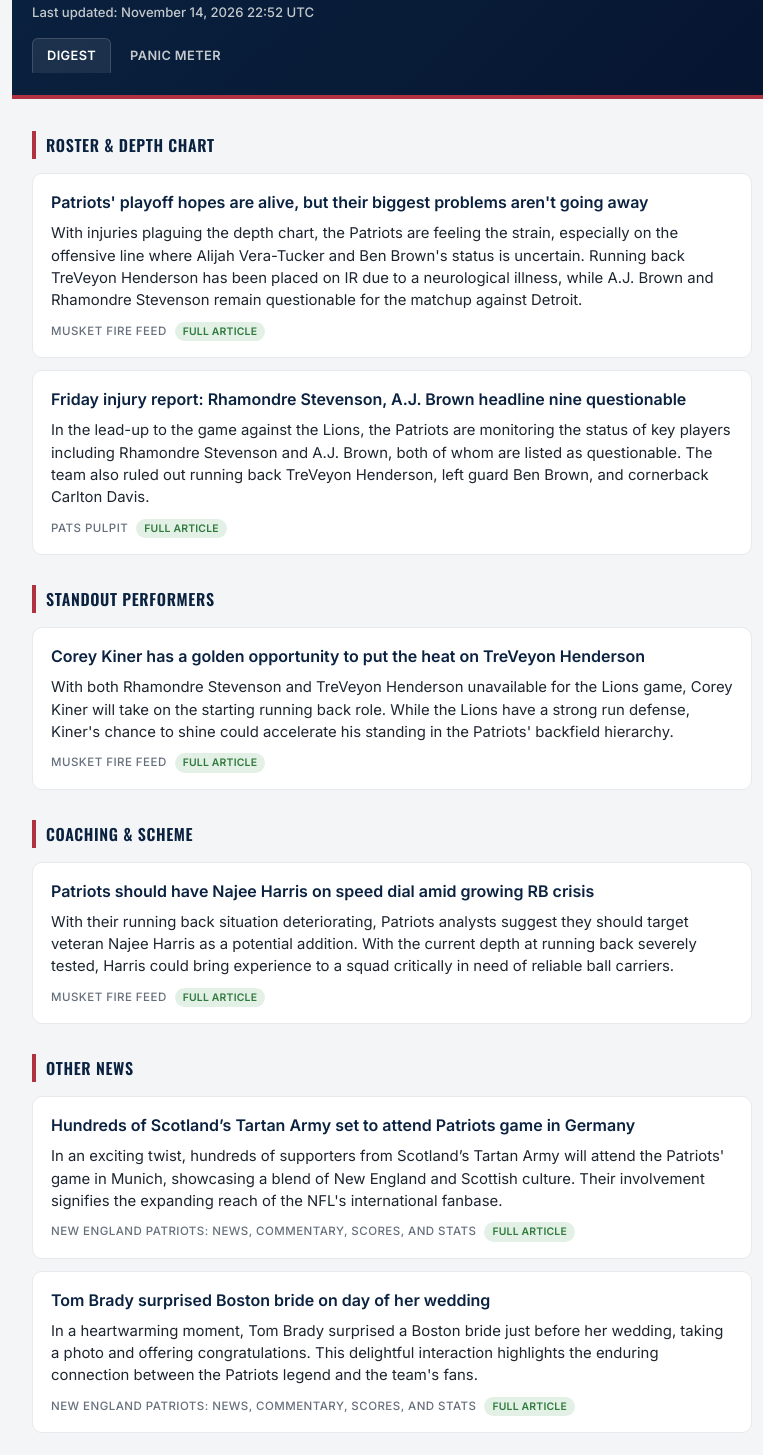
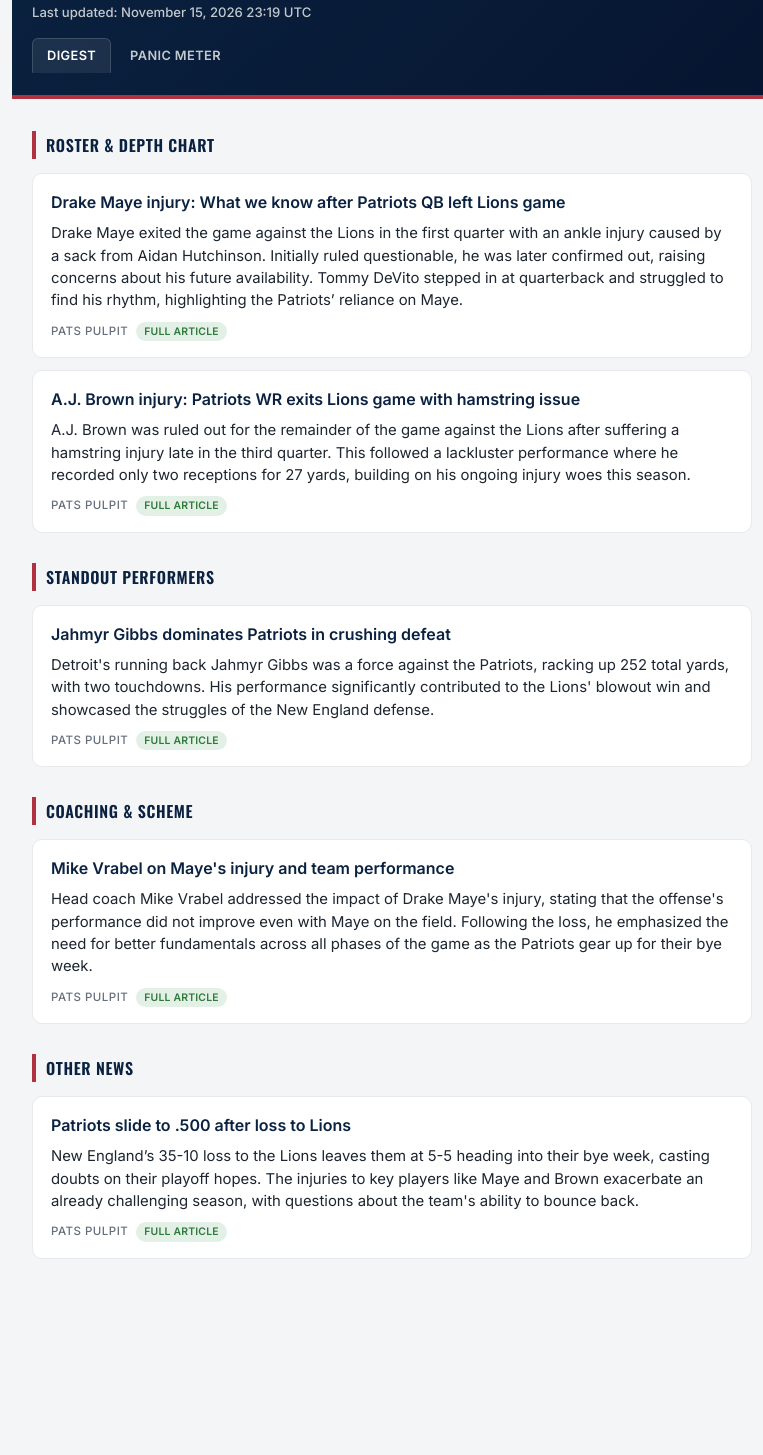
Before and after one commit to Brooks-Burt/news-digest, a plain HTML site: page docs/index.html in a window 1280 px wide. Shown: the part 85-1540 px from the top of the page, without its empty margins (248-1011 px from the left). After the commit the page ends 1404 px from the top, so only its background shows below. Drawn offline with nearby package versions, Linux system fonts and the light colour scheme.

Commit message:
Update daily digest

```diff
--- a/docs/index.html
+++ b/docs/index.html
@@ -136,7 +136,7 @@
 <body>
   <header>
     <h1>Patriots Camp Digest</h1>
-    <div class="updated">Last updated: November 14, 2026 22:52 UTC</div>
+    <div class="updated">Last updated: November 15, 2026 23:19 UTC</div>
     <nav>
       <a href="index.html" class="active">Digest</a>
       <a href="overreactions.html" class="">Panic Meter</a>
@@ -146,16 +146,16 @@
                 <section class="group">
                     <h2>Roster &amp; Depth Chart</h2>
                     <ul><li class="item">
-                    <a class="headline" href="https://musketfire.com/patriots-playoff-hopes-are-alive-but-their-biggest-problems-aren-t-going-away-01m73neptcc0?utm_source=RSS" target="_blank" rel="noopener">Patriots&#x27; playoff hopes are alive, but their biggest problems aren&#x27;t going away</a>
-                    <p class="summary">With injuries plaguing the depth chart, the Patriots are feeling the strain, especially on the offensive line where Alijah Vera-Tucker and Ben Brown&#x27;s status is uncertain. Running back TreVeyon Henderson has been placed on IR due to a neurological illness, while A.J. Brown and Rhamondre Stevenson remain questionable for the matchup against Detroit.</p>
+                    <a class="headline" href="https://www.patspulpit.com/new-england-patriots-injuries/144491/drake-maye-injury-update-patriots-vs-lions" target="_blank" rel="noopener">Drake Maye injury: What we know after Patriots QB left Lions game</a>
+                    <p class="summary">Drake Maye exited the game against the Lions in the first quarter with an ankle injury caused by a sack from Aidan Hutchinson. Initially ruled questionable, he was later confirmed out, raising concerns about his future availability. Tommy DeVito stepped in at quarterback and struggled to find his rhythm, highlighting the Patriots’ reliance on Maye.</p>
                     <div class="meta">
-                        <span class="source">Musket Fire Feed</span>
+                        <span class="source">Pats Pulpit</span>
                         <span class="badge badge-full">Full article</span>
                     </div>
                 </li>
 <li class="item">
-                    <a class="headline" href="https://www.patspulpit.com/new-england-patriots-news/144152/patriots-vs-lions-friday-injury-report-rhamondre-stevenson-a-j-brown-questionable-week-10" target="_blank" rel="noopener">Friday injury report: Rhamondre Stevenson, A.J. Brown headline nine questionable</a>
-                    <p class="summary">In the lead-up to the game against the Lions, the Patriots are monitoring the status of key players including Rhamondre Stevenson and A.J. Brown, both of whom are listed as questionable. The team also ruled out running back TreVeyon Henderson, left guard Ben Brown, and cornerback Carlton Davis.</p>
+                    <a class="headline" href="https://www.patspulpit.com/new-england-patriots-news/144327/aj-brown-injury-patriots-vs-lions-nfl-week-10" target="_blank" rel="noopener">A.J. Brown injury: Patriots WR exits Lions game with hamstring issue</a>
+                    <p class="summary">A.J. Brown was ruled out for the remainder of the game against the Lions after suffering a hamstring injury late in the third quarter. This followed a lackluster performance where he recorded only two receptions for 27 yards, building on his ongoing injury woes this season.</p>
                     <div class="meta">
                         <span class="source">Pats Pulpit</span>
                         <span class="badge badge-full">Full article</span>
@@ -166,10 +166,10 @@
                 <section class="group">
                     <h2>Standout Performers</h2>
                     <ul><li class="item">
-                    <a class="headline" href="https://musketfire.com/corey-kiner-has-a-golden-opportunity-to-put-the-heat-on-treveon-henderson-01m78af04h98?utm_source=RSS" target="_blank" rel="noopener">Corey Kiner has a golden opportunity to put the heat on TreVeyon Henderson</a>
-                    <p class="summary">With both Rhamondre Stevenson and TreVeyon Henderson unavailable for the Lions game, Corey Kiner will take on the starting running back role. While the Lions have a strong run defense, Kiner&#x27;s chance to shine could accelerate his standing in the Patriots&#x27; backfield hierarchy.</p>
+                    <a class="headline" href="https://www.patspulpit.com/new-england-patriots-news/144244/patriots-vs-lions-nfl-week-10-final-score-live-updates-news-recap-discussion" target="_blank" rel="noopener">Jahmyr Gibbs dominates Patriots in crushing defeat</a>
+                    <p class="summary">Detroit&#x27;s running back Jahmyr Gibbs was a force against the Patriots, racking up 252 total yards, with two touchdowns. His performance significantly contributed to the Lions&#x27; blowout win and showcased the struggles of the New England defense.</p>
                     <div class="meta">
-                        <span class="source">Musket Fire Feed</span>
+                        <span class="source">Pats Pulpit</span>
                         <span class="badge badge-full">Full article</span>
                     </div>
                 </li></ul>
@@ -178,10 +178,10 @@
                 <section class="group">
                     <h2>Coaching &amp; Scheme</h2>
                     <ul><li class="item">
-                    <a class="headline" href="https://musketfire.com/patriots-should-have-najee-harris-on-speed-dial-amid-growing-rb-crisis-01m78t07bcxf?utm_source=RSS" target="_blank" rel="noopener">Patriots should have Najee Harris on speed dial amid growing RB crisis</a>
-                    <p class="summary">With their running back situation deteriorating, Patriots analysts suggest they should target veteran Najee Harris as a potential addition. With the current depth at running back severely tested, Harris could bring experience to a squad critically in need of reliable ball carriers.</p>
+                    <a class="headline" href="https://www.boston.com/sports/new-england-patriots/2026/11/15/what-mike-vrabel-said-about-drake-maye-and-a-j-browns-injuries/" target="_blank" rel="noopener">Mike Vrabel on Maye&#x27;s injury and team performance</a>
+                    <p class="summary">Head coach Mike Vrabel addressed the impact of Drake Maye&#x27;s injury, stating that the offense&#x27;s performance did not improve even with Maye on the field. Following the loss, he emphasized the need for better fundamentals across all phases of the game as the Patriots gear up for their bye week.</p>
                     <div class="meta">
-                        <span class="source">Musket Fire Feed</span>
+                        <span class="source">Pats Pulpit</span>
                         <span class="badge badge-full">Full article</span>
                     </div>
                 </li></ul>
@@ -190,18 +190,10 @@
                 <section class="group">
                     <h2>Other News</h2>
                     <ul><li class="item">
-                    <a class="headline" href="https://www.boston.com/news/sports-news/2026/11/12/scotland-tartan-army-set-to-attend-patriots-game-in-germany/" target="_blank" rel="noopener">Hundreds of Scotland’s Tartan Army set to attend Patriots game in Germany</a>
-                    <p class="summary">In an exciting twist, hundreds of supporters from Scotland’s Tartan Army will attend the Patriots&#x27; game in Munich, showcasing a blend of New England and Scottish culture. Their involvement signifies the expanding reach of the NFL&#x27;s international fanbase.</p>
+                    <a class="headline" href="https://www.boston.com/sports/new-england-patriots/2026/11/15/patriots-playoff-picture-after-loss-to-lions-in-week-10/" target="_blank" rel="noopener">Patriots slide to .500 after loss to Lions</a>
+                    <p class="summary">New England’s 35-10 loss to the Lions leaves them at 5-5 heading into their bye week, casting doubts on their playoff hopes. The injuries to key players like Maye and Brown exacerbate an already challenging season, with questions about the team&#x27;s ability to bounce back.</p>
                     <div class="meta">
-                        <span class="source">New England Patriots: News, commentary, scores, and stats</span>
-                        <span class="badge badge-full">Full article</span>
-                    </div>
-                </li>
-<li class="item">
-                    <a class="headline" href="https://www.boston.com/sports/new-england-patriots/2026/11/12/tom-brady-new-england-patriots-nfl-football-wedding-bride-langham/" target="_blank" rel="noopener">Tom Brady surprised Boston bride on day of her wedding</a>
-                    <p class="summary">In a heartwarming moment, Tom Brady surprised a Boston bride just before her wedding, taking a photo and offering congratulations. This delightful interaction highlights the enduring connection between the Patriots legend and the team&#x27;s fans.</p>
-                    <div class="meta">
-                        <span class="source">New England Patriots: News, commentary, scores, and stats</span>
+                        <span class="source">Pats Pulpit</span>
                         <span class="badge badge-full">Full article</span>
                     </div>
                 </li></ul>
```
Also changed, not shown: docs/overreactions.html (+26 -26 lines).
